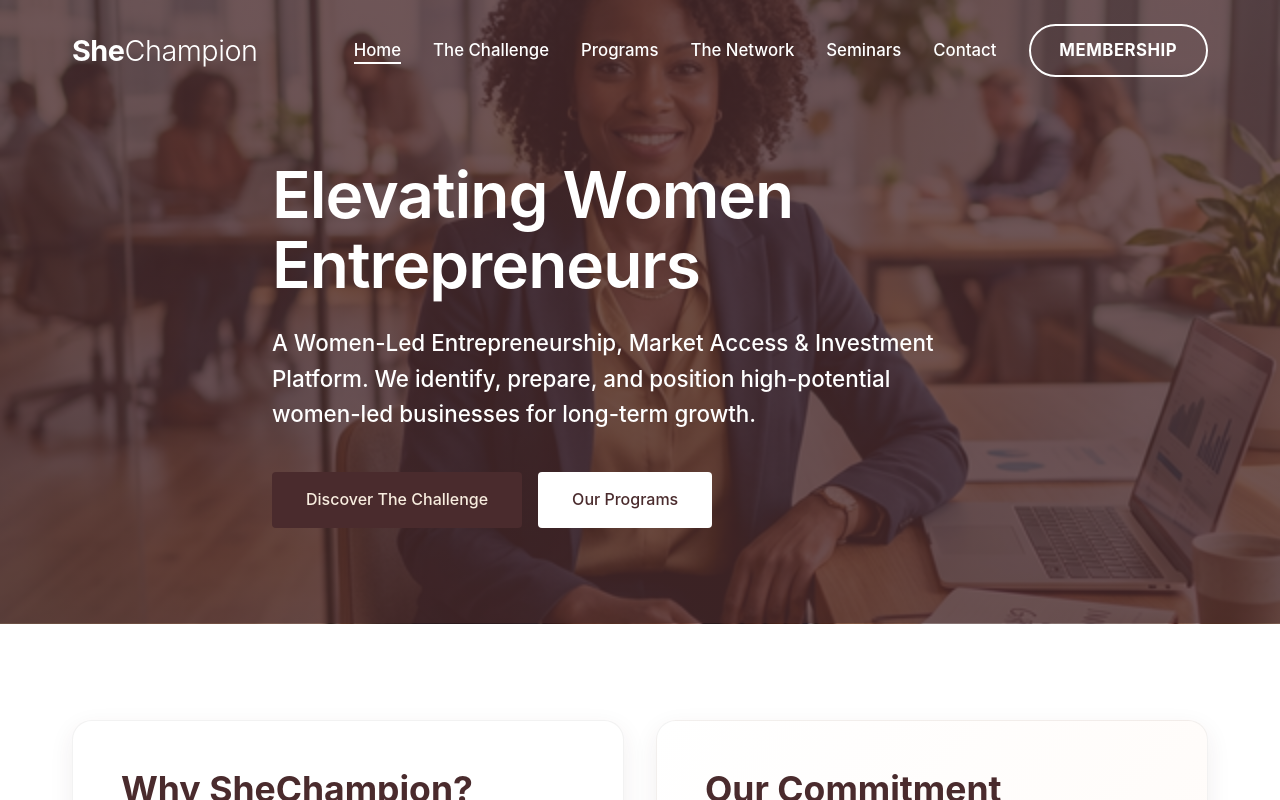
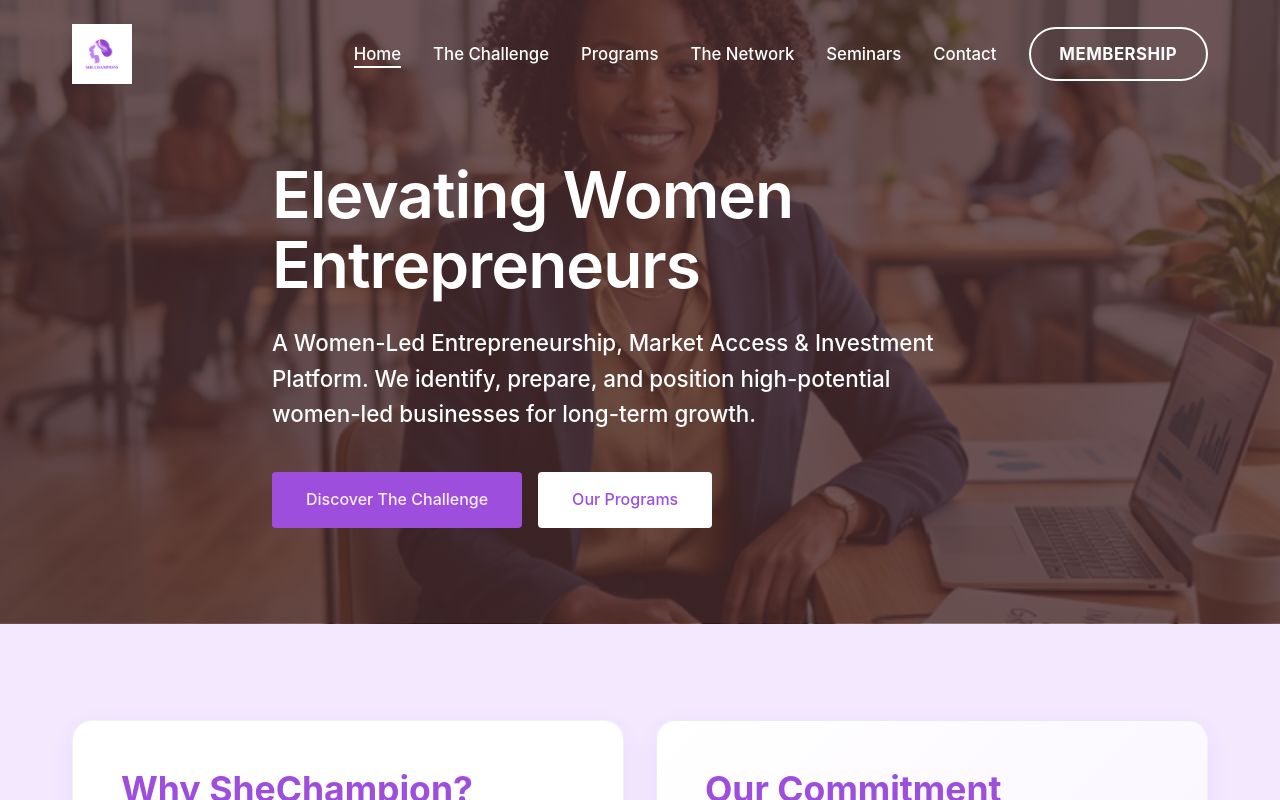
Before and after one commit to veesairbnb22-svg/shechampion, a React (Vite) app: page / in a window 1280 px wide. Shown: the top 800 px of the page. Built offline with nearby package versions, Linux system fonts and the light colour scheme.

Commit message:
Update logo and transition website to new purple color palette based on official branding

```diff
--- a/src/components/Header.css
+++ b/src/components/Header.css
@@ -22,17 +22,19 @@
     align-items: center;
 }
 
-.logo {
-    font-size: 1.8rem;
-    font-weight: 700;
-    color: var(--white);
-    letter-spacing: -0.5px;
+.logo-container {
+    display: flex;
+    align-items: center;
 }
 
-.logo span {
-    font-weight: 300;
-    color: inherit;
+.logo-img {
+    height: 60px;
+    width: auto;
+    object-fit: contain;
+    transition: var(--transition);
 }
+
+/* Logo Styles */
 
 /* Desktop Navigation */
 .desktop-nav {
@@ -97,7 +99,7 @@
     display: none !important;
 }
 
-.header-scrolled .logo,
+.header-scrolled .logo-img,
 .header-scrolled .mobile-menu-btn {
     color: var(--primary-color);
 }
--- a/src/components/Header.jsx
+++ b/src/components/Header.jsx
@@ -1,6 +1,7 @@
 import { useState, useEffect } from 'react';
 import { Link, useLocation } from 'react-router-dom';
 import { Menu, X } from 'lucide-react';
+import logo from '../assets/logo.png';
 import './Header.css';
 
 const Header = () => {
@@ -33,8 +34,8 @@ const Header = () => {
     return (
         <header className={`header ${isScrolled ? 'header-scrolled glass' : ''} ${location.pathname === '/' ? 'header-home' : ''}`}>
             <div className="container header-container">
-                <Link to="/" className="logo">
-                    She<span>Champion</span>
+                <Link to="/" className="logo-container">
+                    <img src={logo} alt="She Champions" className="logo-img" />
                 </Link>
 
                 {/* Desktop Navigation */}
--- a/src/index.css
+++ b/src/index.css
@@ -1,22 +1,26 @@
 :root {
-  --primary-color: #4A2B2D;
-  /* Dark burgundy */
-  --primary-light: #5f3739;
-  --secondary-color: #F8EDDF;
-  /* Soft beige */
-  --secondary-dark: #e8d5c4;
-  --text-dark: #1F1516;
-  --text-light: #F8EDDF;
-  --bg-color: #FFF9F2;
-  /* Lighter beige for general background */
+  --primary-color: #9D4EDD;
+  /* Main Purple from Logo */
+  --primary-light: #B24BF3;
+  --primary-dark: #7B2CBF;
+  --secondary-color: #E0AAFF;
+  /* Light Lavender from Logo */
+  --secondary-dark: #C77DFF;
+  --text-dark: #240046;
+  /* Extremely deep purple for text */
+  --text-light: #F7EFFF;
+  --bg-color: #FCFAFF;
+  /* Minimal lavender tint for background */
+  --bg-secondary: #F3E8FF;
+  /* Slightly more visible lavender */
   --white: #ffffff;
 
   --font-family: 'Outfit', 'Inter', system-ui, sans-serif;
   --transition: all 0.3s ease;
 
-  --shadow-sm: 0 2px 8px rgba(0, 0, 0, 0.05);
-  --shadow-md: 0 8px 24px rgba(74, 43, 45, 0.08);
-  --shadow-lg: 0 12px 32px rgba(74, 43, 45, 0.12);
+  --shadow-sm: 0 2px 8px rgba(157, 78, 221, 0.05);
+  --shadow-md: 0 8px 24px rgba(157, 78, 221, 0.08);
+  --shadow-lg: 0 12px 32px rgba(157, 78, 221, 0.12);
 }
 
 * {
@@ -81,7 +85,7 @@ img {
 }
 
 .glass-dark {
-  background: rgba(74, 43, 45, 0.85);
+  background: rgba(124, 58, 237, 0.85);
   backdrop-filter: blur(12px);
   -webkit-backdrop-filter: blur(12px);
   border: 1px solid rgba(255, 255, 255, 0.1);
--- a/src/pages/Home.css
+++ b/src/pages/Home.css
@@ -28,7 +28,7 @@
 }
 
 .commitment-card {
-    background: linear-gradient(135deg, var(--white) 0%, #fff9f5 100%);
+    background: linear-gradient(135deg, var(--white) 0%, #f8f0ff 100%);
 }
 
 .text-content {
```
Also changed, not shown: src/assets/logo.png (added).
